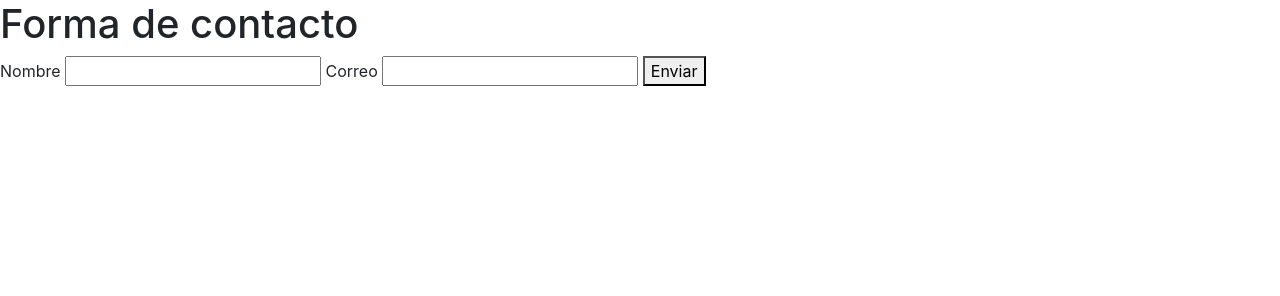
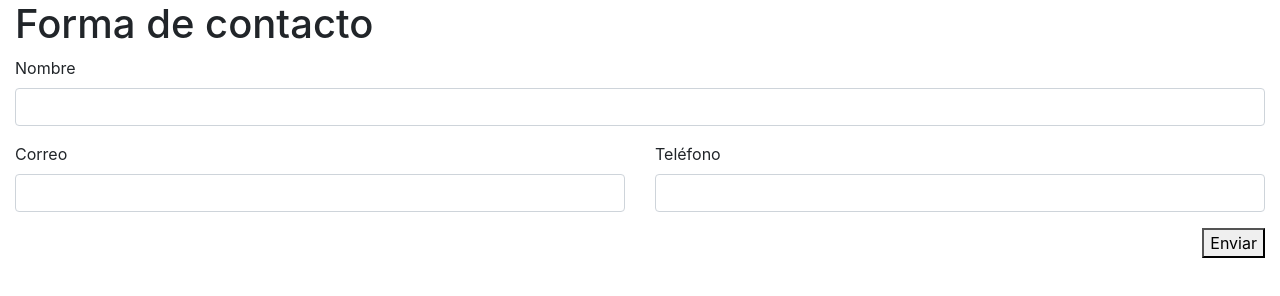
Before and after one commit to diegobanuelos/fullstack, a website: page 01-boostrap/html/index.html in a window 1280 px wide. Drawn offline with nearby package versions, Linux system fonts and the light colour scheme.

Commit message:
Se envian cambios

```diff
--- a/01-boostrap/html/index.html
+++ b/01-boostrap/html/index.html
@@ -10,12 +10,30 @@
 <body>
 
 
-    <h1>Forma de contacto</h1>
-    <form>
-        Nombre <input type="text" name="nombre" id="nombre">
-        Correo <input type="email" name="correo" id="correo">
-        <button type="submit">Enviar</button>
-    </form>
+    <div class="container-fluid">
+        <h1>Forma de contacto</h1>
+        <form>
+            <div class="form-group">
+                <label for="nombre">Nombre</label>
+                <input type="text" name="nombre" id="nombre" class="form-control">
+            </div>
+            <div class="row">
+                <div class="form-group col-sm-6">
+                    <label for="correo">Correo</label>
+                    <input type="email" name="correo" id="correo" class="form-control">
+                </div>
+
+                <div class="form-group col-sm-6">
+                    <label for="telefono">Teléfono</label>
+                    <input type="email" name="telefono" id="telefono" class="form-control">
+                </div>
+            </div>
+
+
+            <button type="submit" class="float-right">Enviar</button>
+        </form>
+    </div>
+
 
 
     <script src="https://code.jquery.com/jquery-3.2.1.slim.min.js"
--- /dev/null
+++ b/02-top10/src/test.js
@@ -0,0 +1,3 @@
+const tokenizer = require('./index');
+
+console.log(tokenizer.topWords(`this \'ways\' are our ways.`));
```
Also changed, not shown: 02-top10/src/index.js (+12 -2 lines), 02-top10/readme.md, 1 other file.
